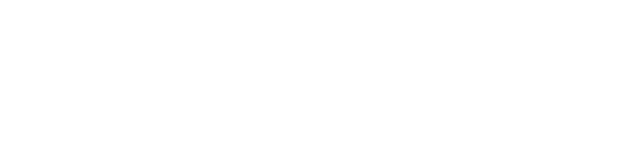
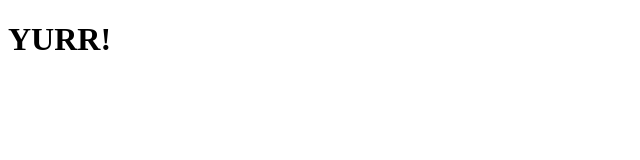
Before and after one commit to JBatts/git-exercise, a plain HTML site: page index.html in a window 1280 px wide. Shown: the whole page, without its empty margins (0-640 px from the left). Drawn offline with Linux system fonts and the light colour scheme.

Commit message:
added a heading to index.html

```diff
--- a/index.html
+++ b/index.html
@@ -5,6 +5,9 @@
     <meta name="viewport" content="width=device-width, initial-scale=1.0">
     <title>Home</title>
 </head>
+<h1>
+    YURR!
+</h1>
 <body>
 
 </body>
```
